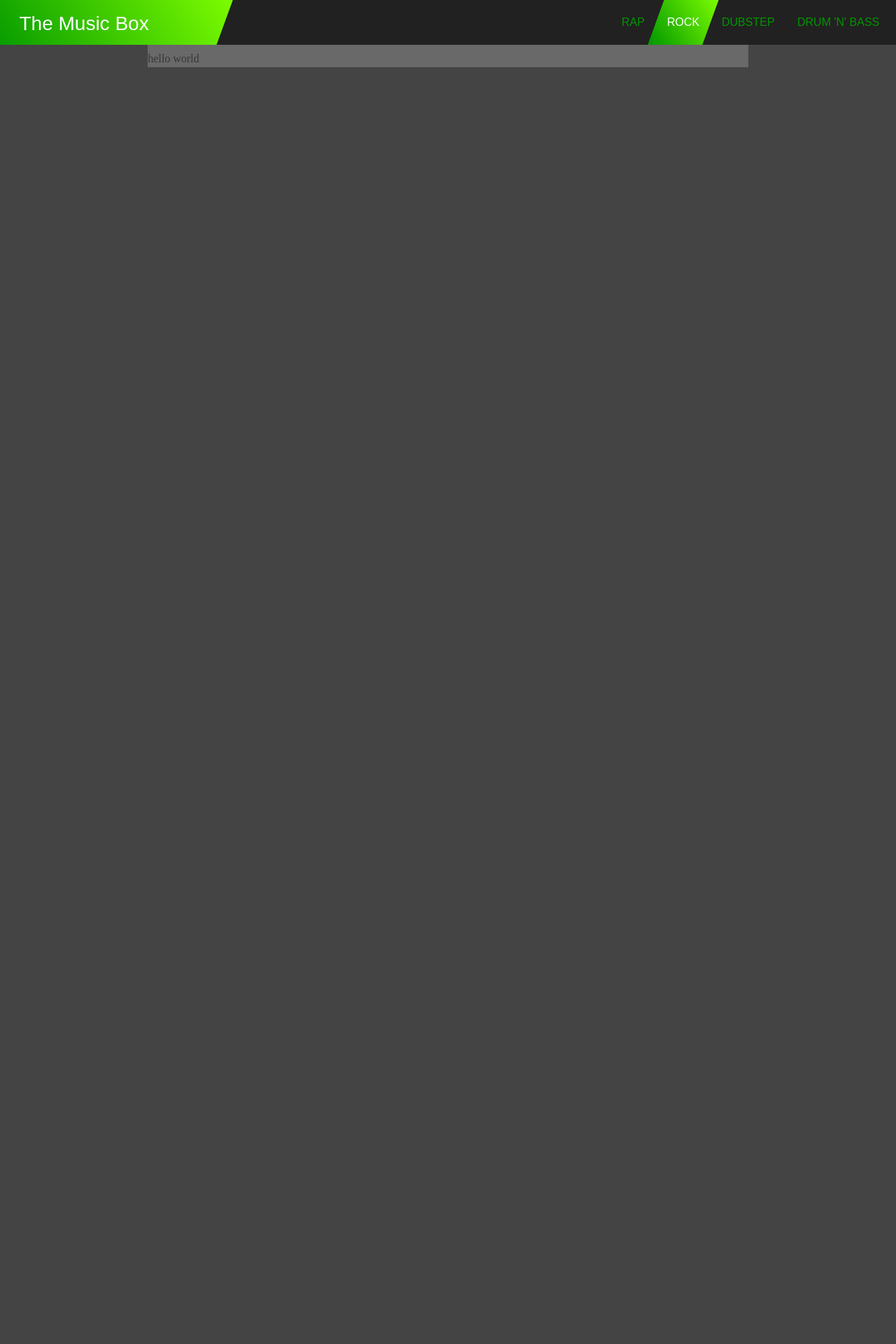
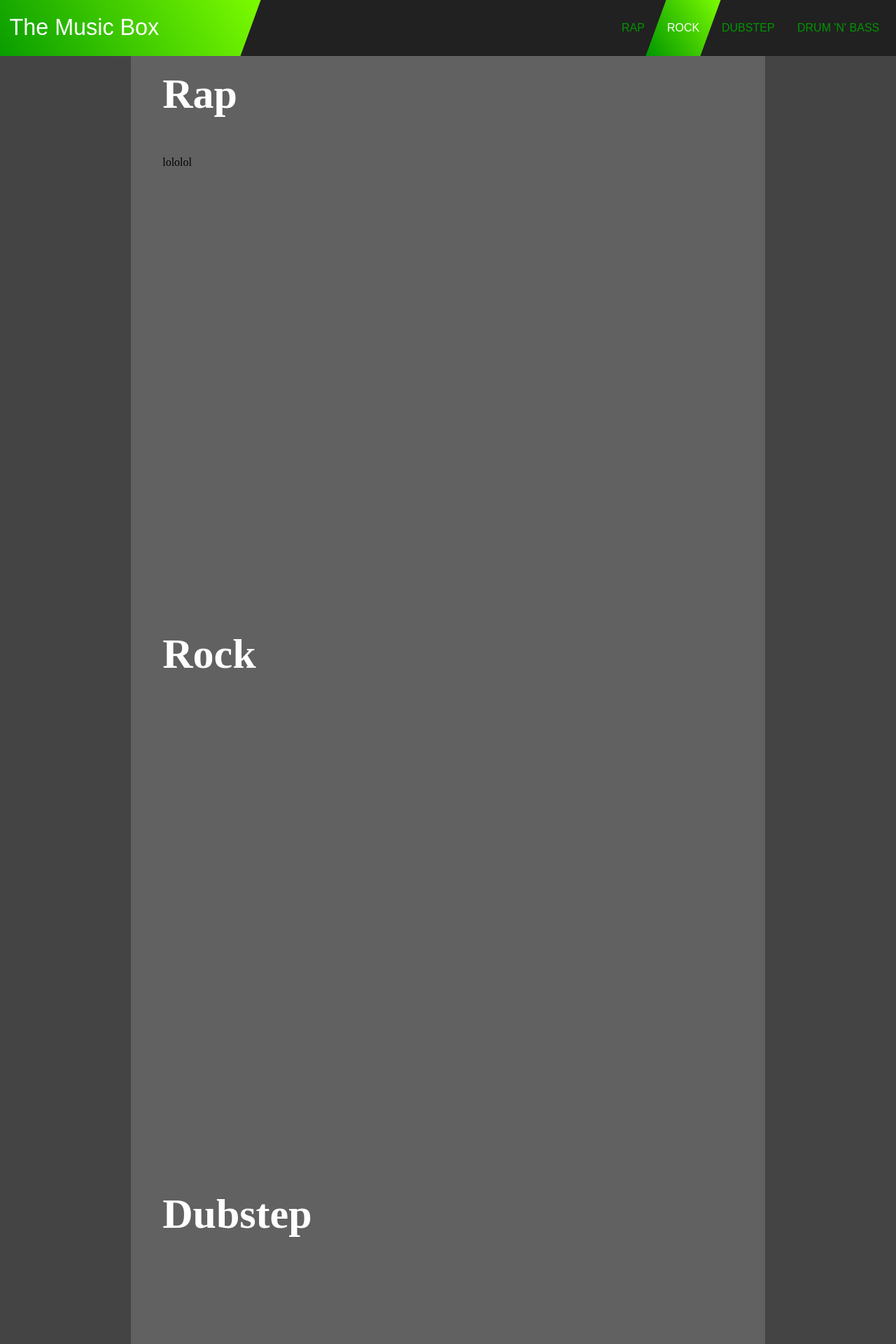
Before and after one commit to PS229397/Summa_ICT_L1_P4, a PHP site: page / in a window 1280 px wide. Shown: the top 1920 px of the page at 70% size. Run offline with PHP 8.4, Linux system fonts and the light colour scheme.

Commit message:
some more css

```diff
--- a/Css/desktop.css
+++ b/Css/desktop.css
@@ -2,31 +2,6 @@
 /* desktop */
 /* ============================================================ */
 @media only screen  and (min-width: 980px){
-    /* grid layout */
-    .item1 { grid-area: header; }
-    .item2 { grid-area: main; }
-    .item3 { grid-area: right; }
-    .item4 { grid-area: left; }
-    .item5 { grid-area: footer; }
-
-
-    .grid-container {
-    display: grid;
-    grid-template-areas:
-        'header header header header header'
-        'left main main main right'
-        'left main main main right'
-        'left main main main right'
-        'footer footer footer footer footer';
-
-    }
-
-    .grid-container > div {
-    background-color: rgba(255, 255, 255, 0.8);
-    text-align: center;
-    padding: 20px 0;
-    font-size: 30px;
-    }
     /* ======================================================== */
     /* Navbar */
     /*-------------Reset-------------*/
@@ -101,7 +76,7 @@
         display: flex;
         flex-direction: column;
         font-family: "Saira Semi Condensed", sans-serif;
-        height: 4em;
+        height: 5em;
         overflow: hidden;
     }
     #nav.nav-visible {
@@ -111,8 +86,8 @@
 
     .nav {
         display: flex;
-        height: 4em;
-        line-height: 4em;
+        height: 5em;
+        line-height: 5em;
         flex-grow: 1;
     }
 
@@ -139,9 +114,11 @@
 
     h1.logo {
         font-weight: 300;
-        font-size: 1.75em;
-        line-height: 0.75em;
+        font-size: 2.02em;
+        line-height: 0.8em;
         color: rgb(116, 116, 116);
+        height: 4em;
+
     }
 
     h1.logo a, a:active, a:hover, a:visited {
@@ -246,24 +223,24 @@
     #rap{
         margin-top: 0%;
     }
-    .pagecontent {
-        width: 67%;
-        background-color: white;
-        opacity: 20%;
+    .pagebackground {
+        width: 70.8%;
+        background-color: rgb(97, 97, 97);
         margin: auto;
+        top: 15%;
+        height: 100%;
     }
-    .innercontent h2 {
-        background-color: #fff;
-        height: 80%;
-        width: 60%;
+    .pagecontent{
+        width: 90%;
         margin: auto;
+        top: 15%;
     }
+    .pageheader{
 
-    footer{
-        background-color: #222;
     }
-    .footerBackground{
-        width: 100%;
-        background-color: #222;
+    .pageheader h1 {
+        font-size: 60px;
+        color: #fff;
+        opacity: 100%;
     }
 }
--- a/index.php
+++ b/index.php
@@ -17,7 +17,7 @@
         <header id="nav-wrapper">
             <nav id="nav">
                 <div class="nav left">
-                <span class="gradient skew"><h1 class="logo un-skew"><a href="#home">The Music Box</a></h1></span>
+                    <span class="gradient skew"><h1 class="logo un-skew"><a href="#rap">The Music Box</a></h1></span>
                     <button id="menu" class="btn-nav"><span class="fas fa-bars"></span></button>
                 </div>
                 <div class="nav right">
@@ -30,29 +30,53 @@
         </header>
         <main>
             <section id="rap">
+                <div class="pagebackground">
                     <div class="pagecontent">
                         <br><br><br>
-                    hello world
+                        <div class="pageheader">
+                            <h1>Rap</h1>
+                        </div>
+                        <br>
+                        lololol
+                    </div>
                 </div>
             </section>
             <section id="rock">
+                <div class="pagebackground">
                     <div class="pagecontent">
-                    <div class="innercontent">
+                        <br><br><br>
+                        <div class="pageheader">
+                            <h1>Rock</h1>
+                        </div>
+                        <div class="table">
 
+                        </div>
                     </div>
                 </div>
             </section>
             <section id="dubstep">
+                <div class="pagebackground">
                     <div class="pagecontent">
-                    <div class="innercontent">
+                        <br><br><br>
+                        <div class="pageheader">
+                            <h1>Dubstep</h1>
+                        </div>
+                        <div class="table">
 
+                        </div>
                     </div>
                 </div>
             </section>
             <section id="dnb">
+                <div class="pagebackground">
                     <div class="pagecontent">
-                    <div class="innercontent">
+                        <br><br><br>
+                        <div class="pageheader">
+                            <h1>Drum 'n' Bass</h1>
+                        </div>
+                        <div class="table">
 
+                        </div>
                     </div>
                 </div>
             </section>
```
Lines whose indentation alone changed are shown as unchanged.
